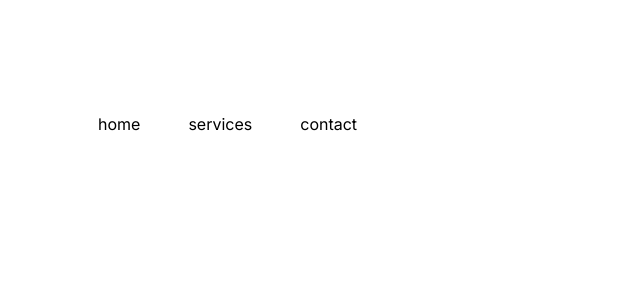
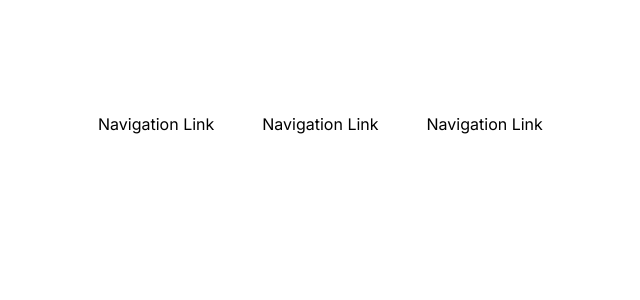
Before and after one commit to Kris1027/nextjs-learning, a Next.js app in the folder components/: page / in a window 1280 px wide. Shown: the top 300 px of the page, without its empty margins (14-654 px from the left). Built offline with nearby package versions, Linux system fonts and the light colour scheme.

Commit message:
add framer motion animations

```diff
--- /dev/null
+++ b/components/app/burger-menu-framer-motion/Nav.tsx
@@ -0,0 +1,84 @@
+"use client";
+import { useState } from "react";
+import { motion } from "framer-motion";
+import { useMediaQuery } from "./util/useMediaQuery";
+
+const navMotion = {
+  visible: {
+    opacity: 1,
+    transition: {
+      when: "beforeChildren",
+      staggerChildren: 0.15,
+    },
+  },
+  hidden: {
+    opacity: 0,
+  },
+};
+
+const itemMotion = {
+  visible: { opacity: 1, x: 0 },
+  hidden: { opacity: 0, x: -100 },
+};
+
+export default function Nav() {
+  const [toggled, setToggled] = useState(false);
+  const matches = useMediaQuery("(min-width: 1024px)");
+
+  return (
+    <nav className="flex">
+      {matches && (
+        <div className="flex gap-12">
+          <a href="#">Navigation Link</a>
+          <a href="#">Navigation Link</a>
+          <a href="#">Navigation Link</a>
+        </div>
+      )}
+
+      {!matches && (
+        <div
+          className="space-y-1.5 cursor-pointer z-50"
+          onClick={() => setToggled((prevToggle) => !prevToggle)}
+        >
+          <motion.span
+            animate={{ rotateZ: toggled ? 45 : 0, y: toggled ? 8 : 0 }}
+            className="block h-0.5 w-8 bg-black"
+          ></motion.span>
+          <motion.span
+            animate={{ width: toggled ? 0 : 24 }}
+            className="block h-0.5 w-6 bg-black"
+          ></motion.span>
+          <motion.span
+            animate={{
+              rotateZ: toggled ? -45 : 0,
+              y: toggled ? -8 : 0,
+              width: toggled ? 32 : 16,
+            }}
+            className="block h-0.5 w-4 bg-black"
+          ></motion.span>
+        </div>
+      )}
+
+      {toggled && !matches && (
+        <div className="fixed flex justify-center items-center bg-white bottom-0 left-0 w-full h-screen">
+          <motion.div
+            variants={navMotion}
+            animate="visible"
+            initial="hidden"
+            className="flex flex-col gap-24 text-lg"
+          >
+            <motion.a variants={itemMotion} href="#">
+              Navigation Link
+            </motion.a>
+            <motion.a variants={itemMotion} href="#">
+              Navigation Link
+            </motion.a>
+            <motion.a variants={itemMotion} href="#">
+              Navigation Link
+            </motion.a>
+          </motion.div>
+        </div>
+      )}
+    </nav>
+  );
+}
--- a/components/app/burger-menu/Nav.tsx
+++ /dev/null
@@ -1,41 +0,0 @@
-"use client";
-import { useState } from "react";
-import { useMediaQuery } from "./useMediaQuery";
-
-export default function Nav() {
-  const [toggled, setToggled] = useState(false);
-  const matches = useMediaQuery("(min-width: 1024px)");
-
-  return (
-    <nav className="flex">
-      {matches && (
-        <div className="flex gap-12">
-          <a href="/">home</a>
-          <a href="/services">services</a>
-          <a href="/contact">contact</a>
-        </div>
-      )}
-
-      {!matches && (
-        <div
-          className="space-y-1 cursor-pointer z-50"
-          onClick={() => setToggled((prevToggle) => !prevToggle)}
-        >
-          <span className="block h-0.5 w-8 bg-black"></span>
-          <span className="block h-0.5 w-6 bg-black"></span>
-          <span className="block h-0.5 w-4 bg-black"></span>
-        </div>
-      )}
-
-      {toggled && !matches && (
-        <div className="fixed flex justify-center items-center bg-white bottom-0 left-0 w-full h-screen">
-          <div className="flex flex-col gap-24 text-lg">
-            <a href="/">home</a>
-            <a href="/services">services</a>
-            <a href="/contact">contact</a>
-          </div>
-        </div>
-      )}
-    </nav>
-  );
-}
--- a/components/app/page.tsx
+++ b/components/app/page.tsx
@@ -1,5 +1,5 @@
 import { useState } from "react";
-import Nav from "./burger-menu/Nav";
+import Nav from "./burger-menu-framer-motion/Nav";
 
 export default function Home() {
   return (
```
Also changed, not shown: components/app/burger-menu-framer-motion/util/useMediaQuery.tsx (renamed from components/app/burger-menu/useMediaQuery.tsx).
